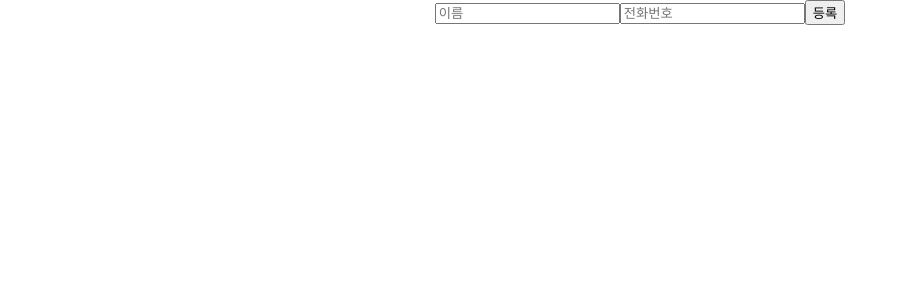
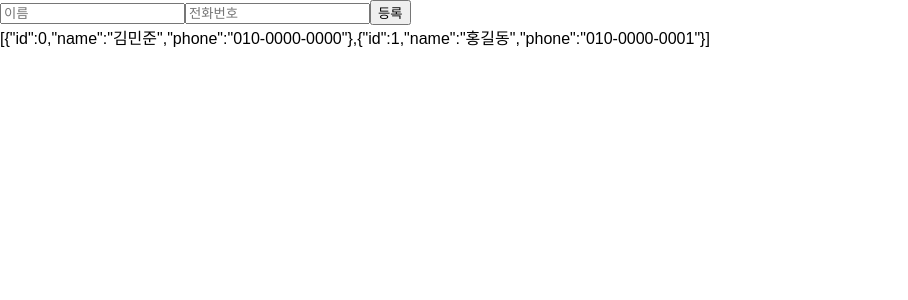
Before and after one commit to umlstudy/velopert.com.react.study, a React (Create React App) app: page / in a window 1280 px wide. Shown: the top 300 px of the page, without its empty margins (0-908 px from the left). Built offline with nearby package versions, Linux system fonts and the light colour scheme; the HTML template or start-up script is replaced by a standard one.

Commit message:
누구든지 하는 리액트 7편: 배열 다루기 (1) 생성과 렌더링 #1

```diff
--- a/src/App.tsx
+++ b/src/App.tsx
@@ -5,20 +5,45 @@ import PhoneForm from './component/PhoneForm';
 // tslint:disable:no-console
 class App extends React.Component {
 
+  public state = {
+    information: [
+      {
+        id: 0,
+        name: '김민준',
+        phone: '010-0000-0000'
+      },
+      {
+        id: 1,
+        name: '홍길동',
+        phone: '010-0000-0001'
+      }
+    ]
+  }
+  private id: number = 2
+
   public render() {
+    const { information } = this.state;
     return (
-      <div className="App">
+      <div>
         <PhoneForm
           onCreate={this.handleCreate}
         />
+        {information.forEach((item)=>{
+          //
+          JSON.stringify(item)
+          ;
+        })}
+        {JSON.stringify(information)}
       </div>
     );
   }
 
-  private handleCreate = (data: any) => {
-    console.log('App.handleCreate called');
-    console.log(data);
-  };
+  public handleCreate = (data: any) => {
+    const { information } = this.state;
+    this.setState({
+      information: information.concat({ id: this.id++, ...data })
+    })
+  }
 }
 
 export default App;
```
